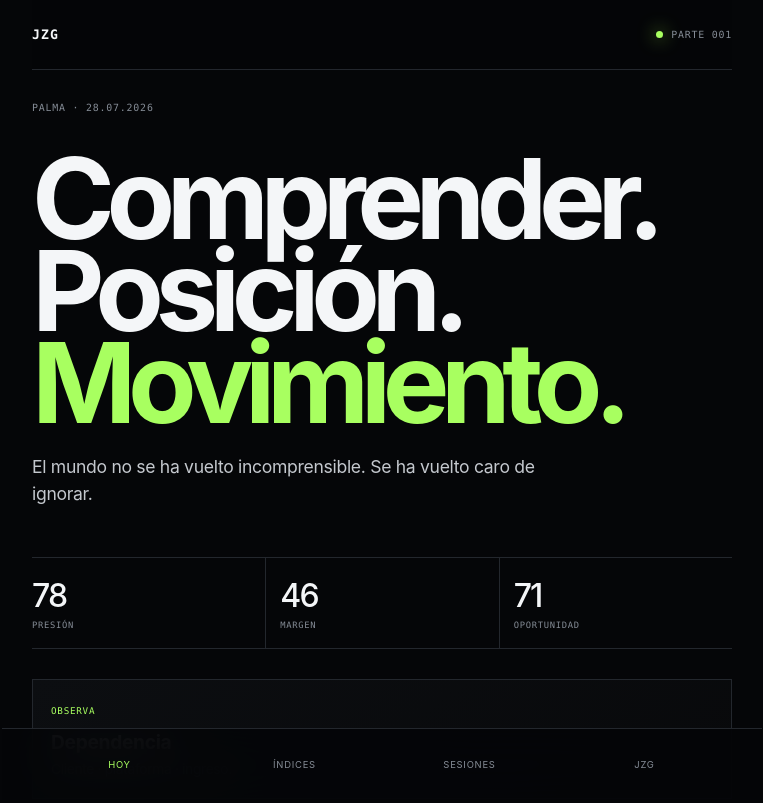
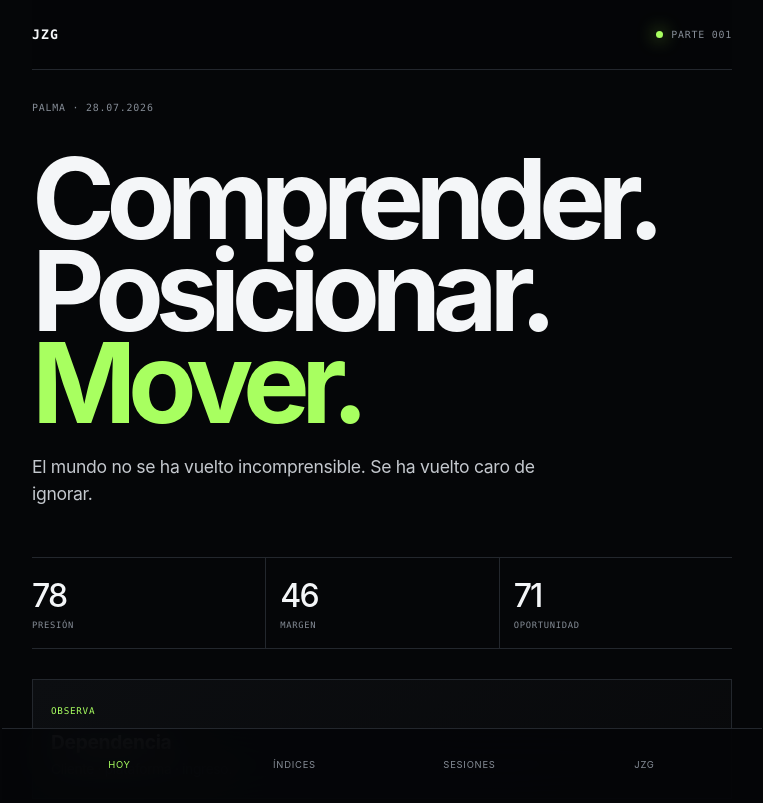
Before and after one commit to joaquinzapatagarcia/joaquinzapata, a plain HTML site: page index.html in a window 1280 px wide. Shown: the top 803 px of the page, without its empty margins (258-1021 px from the left). Drawn offline with Linux system fonts and the light colour scheme.

Commit message:
Actualiza lema principal

```diff
--- a/index.html
+++ b/index.html
@@ -23,7 +23,7 @@
   <main>
     <section class="view active" id="hoy">
       <div class="date mono">Palma · 28.07.2026</div>
-      <h1 class="signal">Comprender.<br>Posición.<br><em>Movimiento.</em></h1>
+      <h1 class="signal">Comprender.<br>Posicionar.<br><em>Mover.</em></h1>
       <p class="thesis">El mundo no se ha vuelto incomprensible. Se ha vuelto caro de ignorar.</p>
       <div class="metrics">
         <div class="metric"><b>78</b><span class="mono">Presión</span></div>
```
